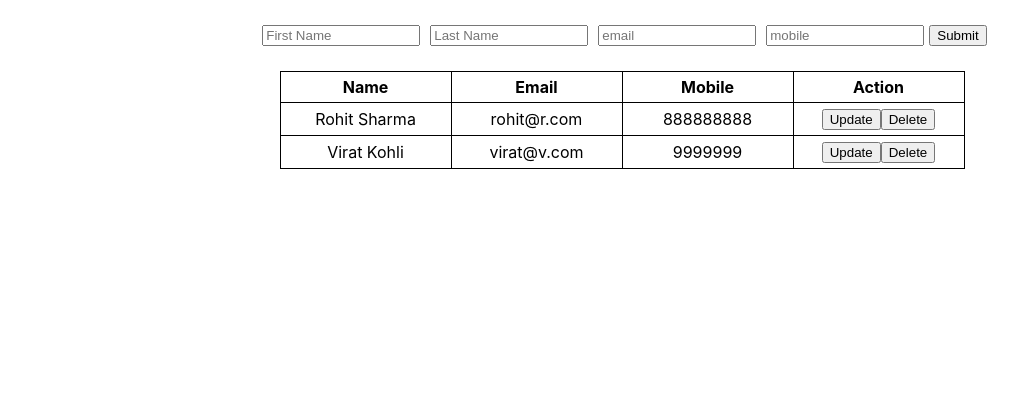
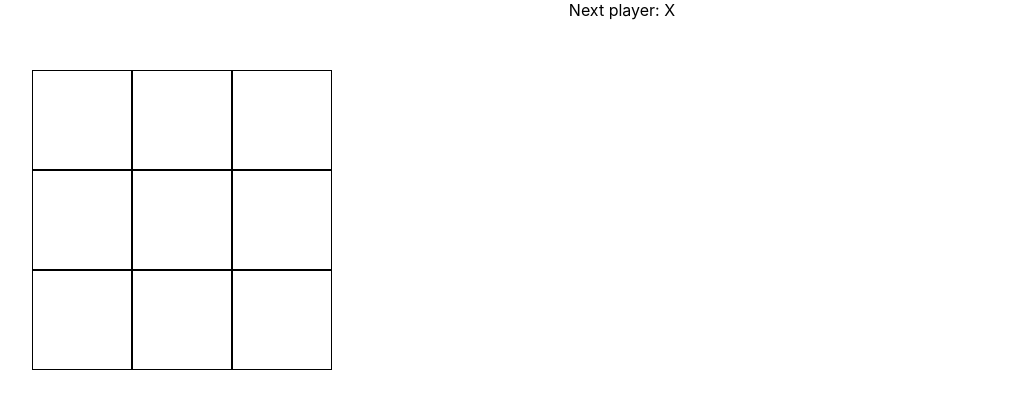
Before and after one commit to SumitDongare/react-practice, a React (Create React App) app: page / in a window 1280 px wide. Shown: the top 408 px of the page, without its empty margins (18-1036 px from the left). Built offline with nearby package versions, Linux system fonts and the light colour scheme.

Commit message:
TicTacToe is done with screenshot

```diff
--- a/src/App.js
+++ b/src/App.js
@@ -13,6 +13,7 @@
 import UserList from './userProfile/UserList';
 import UserProfile from './userProfile/UserProfile';
 import UserCrudWrapper from './UserCrud/UserCrudWrapper';
+import TicTacToe from './TicTacToe/TicTacToe';
 
 
 function App() {
@@ -38,7 +39,8 @@
       {/* <ContextExample></ContextExample> */}
       {/* <UseEffectExample name={name}></UseEffectExample>
       <button onClick={()=>setName(name + Math.random()*10)}>Change name prop</button> */}
-      <UserCrudWrapper></UserCrudWrapper>
+      {/* <UserCrudWrapper></UserCrudWrapper> */}
+      <TicTacToe></TicTacToe>
     </div>
   );
 }
--- /dev/null
+++ b/src/TicTacToe/TicTacToe.css
@@ -0,0 +1,19 @@
+.game-board{
+    /* display: flex;
+    justify-content: center; */
+    /* align-items: center; */
+    margin: 50px;
+    display: grid;
+    grid-template-columns: repeat(3, 100px);
+    grid-template-rows: repeat(3, 100px);
+
+
+}
+
+.square{
+    border: 1px solid black;
+     display: flex;
+     justify-content: center;
+     align-items: center;
+
+}
--- /dev/null
+++ b/src/TicTacToe/TicTacToe.js
@@ -0,0 +1,75 @@
+import React, { useEffect, useState } from 'react'
+import "./TicTacToe.css"
+
+export default function TicTacToe() {
+  const [board, setBoard] = useState(Array(9).fill(null))
+
+  const [isXNext, setIsXNext]=useState(true)
+
+  const [winner, setWinner] = useState(null)
+
+   const handleClick = (index)=>{
+    if(board[index]){
+      return
+    }
+       board[index] = isXNext ? 'X' : 'O';
+       setIsXNext(!isXNext)
+       setBoard([...board])
+
+   }
+
+   useEffect(()=>{
+    console.log("Calculating Winner")
+    const winner = calculateWinner(board)
+    setWinner(winner)
+    console.log("Winner is ", winner )
+
+   }, [board])
+
+
+
+
+  return ( <div>
+     {winner ? <div> Winner is : {winner}</div> : <div>Next player: {isXNext ? "X" : "O"}</div> }
+
+
+
+    <div className='game-board'>
+      {
+        board.map((value, index)=>{
+        return  <div className='square' onClick={()=>{
+
+          handleClick(index)
+        }}> {value} </div>
+        })
+      }
+
+
+    </div>
+    </div>
+  )
+}
+
+const calculateWinner = (board)=>{
+  const lines = [
+    [0,1,2],
+    [3,4,5],
+    [6,7,8],
+    [0,3,6],
+    [1,4,7],
+    [2,5,8],
+    [0,4,8],
+    [2,4,6]
+  ]
+
+  for(let i = 0; i<lines.length; i++){  //Loop on outer array = i=0
+    const [a, b, c] = lines[i]    //a=0, b=1, c=2
+    if(board[a]&& board[a]===board[b] && board[a] === board[c]){
+
+       return board[a];
+
+    }
+
+  }
+  return null;
+}
--- a/src/UserCrud/UserCrudWrapper.js
+++ b/src/UserCrud/UserCrudWrapper.js
@@ -33,13 +33,15 @@
     <div className="user-crud-wrapper">
 
             <UserForm userToBeUpdated={userToBeUpdated} onUserFormSubmit={(user, id )=>{
-                    console.log('User Created', user)
+                    console.log('User Created by me', user)
                     if(id){
                         const fUser = usersList.find(userItem => userItem.id === id);
                         fUser.firstName = user.firstName;
                         fUser.lastName = user.lastName;
                         fUser.email = user.email;
                         fUser.mobile = user.mobile
+
+                        // usersList.push(fUser)
                         setUserToBeUpdated(null)
 
                     }else{
```
Also changed, not shown: screenshots/TicTacToe.png (added), src/UserCrud/UserForm.js (line endings or trailing spaces).
